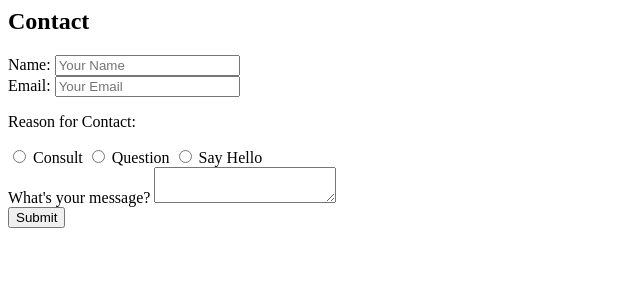
After one commit to richardazia/php_practice, a PHP site: page /learning_php_course_files/08_02_basic in a window 1280 px wide. The commit adds this page. Shown: the top 300 px of the page, without its empty margins (0-640 px from the left). Run offline with PHP 8.4, Linux system fonts and the light colour scheme.

```diff
--- a/index.php
+++ b/index.php
@@ -14,6 +14,7 @@
     echo '<p><a href="contact.php">Contact</a>';
     echo '<p><a href="throw.php">Throw</a>';
     echo '<p><a href="sort.php">Sort</a>';
+    echo '<p><a href="learning_php_course_files/08_02_basic">Form</a>';
 /*
       $age = 40;
       $name = 'Richard';
--- /dev/null
+++ b/learning_php_course_files/08_02_basic/index.php
@@ -0,0 +1,21 @@
+    <h2>Contact</h2>
+
+	<form name="contact" method="POST" action="08_02_basic/process.php">
+		<div>
+			<label for="name">Name:</label> <input type="text" name="name" placeholder="Your Name" />
+		</div>
+		<div>
+			<label for="name">Email:</label> <input type="text" name="email" placeholder="Your Email" />
+		</div>
+		<div>
+			<p>Reason for Contact:</p>
+			<input type="radio" name="reason" id="consult" value="consult" /> <label for="consult">Consult</label>
+			<input type="radio" name="reason" id="question" value="question" /> <label for="question">Question</label>
+			<input type="radio" name="reason" id="hello" value="hello" /> <label for="hello">Say Hello</label>
+		</div>
+		<div>
+			<label for="message">What's your message?</label>
+			<textarea name="message"></textarea>
+		</div>
+		<div><input type="submit" name="submit" value="Submit" /></div>
+	</form>
```
Also changed, not shown: learning_php_course_files/08_02_basic/process.php (added, +22 -0 lines), 1 other file.
